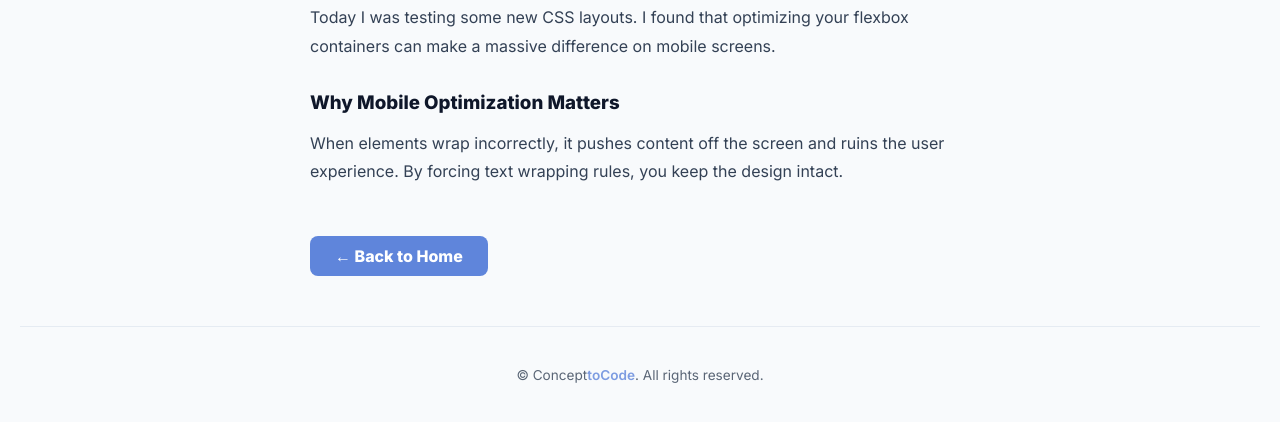
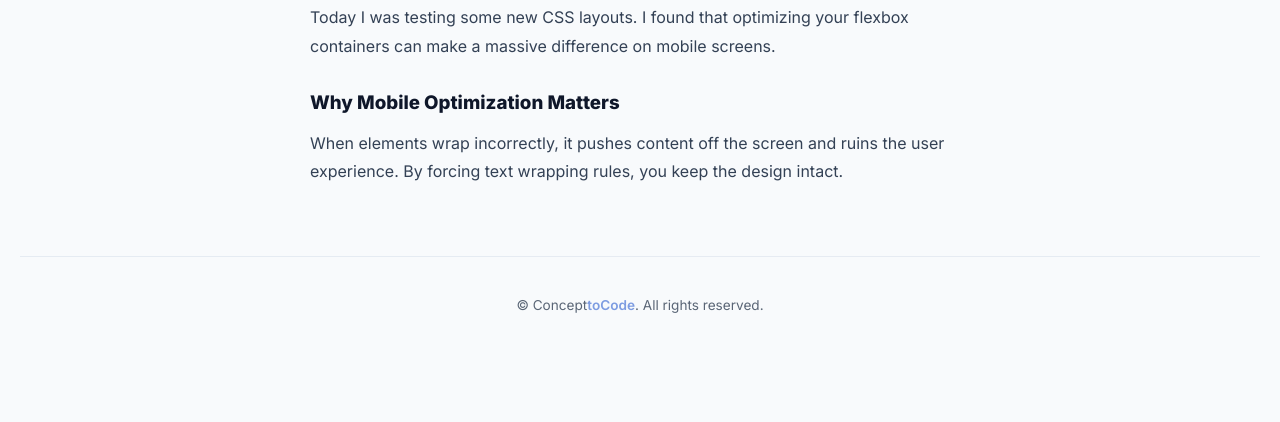
Before and after one commit to kamilihamzah/concept-to-code, a plain HTML site: page techblog.html in a window 1280 px wide. Shown: the part 310-732 px from the top of the page. Drawn offline with Linux system fonts and the light colour scheme.

Commit message:
Update techblog.html

```diff
--- a/techblog.html
+++ b/techblog.html
@@ -59,8 +59,6 @@
         When elements wrap incorrectly, it pushes content off the screen and ruins the user experience. By forcing text wrapping rules, you keep the design intact.
     </p>
 
-    <a href="index.html" class="btn-main" style="display: inline-block; text-align: center; text-decoration: none; margin-top: 30px; width: auto; padding: 10px 25px;">← Back to Home</a>
-
 </section>
 
 <!-- KEEP YOUR FOOTER -->
```
